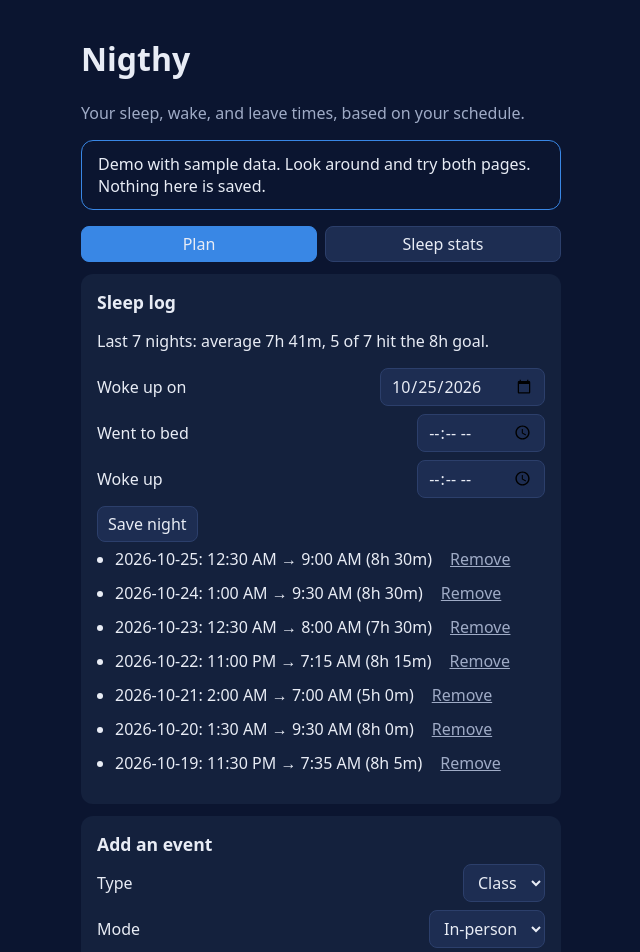
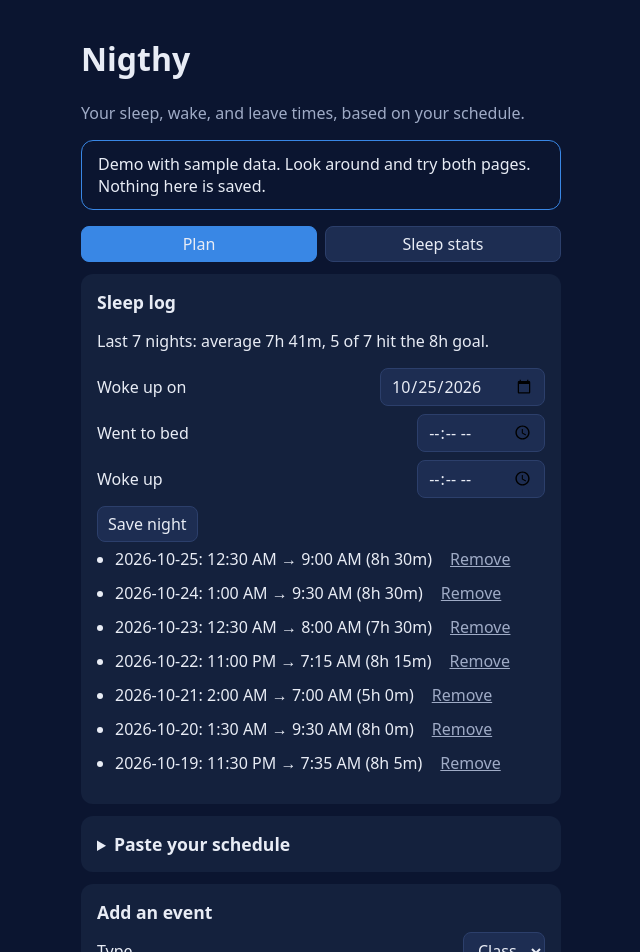
Before and after one commit to Klunam/Nigthy, a React (Vite) app: page / in a window 1280 px wide. Shown: the top 952 px of the page, without its empty margins (319-959 px from the left). Built offline with nearby package versions, Linux system fonts and the light colour scheme.

Commit message:
Add paste-your-schedule import with preview
Co-Authored-By: Claude Opus 5.5 <noreply@anthropic.com>

```diff
--- a/src/App.jsx
+++ b/src/App.jsx
@@ -4,6 +4,7 @@
 import { useEffect, useState } from 'react'
 import DayCard from './DayCard.jsx'
 import EventForm from './EventForm.jsx'
+import ScheduleImport from './ScheduleImport.jsx'
 import SleepLog from './SleepLog.jsx'
 import SleepStats from './SleepStats.jsx'
 import { DEMO_CAMPUS, DEMO_EVENTS, DEMO_SLEEP } from './demo.js'
@@ -64,6 +65,15 @@ function App() {
     setEvents([...events, { ...event, id: Date.now() }])
   }
 
+  // Add many events at once (from a pasted schedule). Skips any that are
+  // already there, so pasting the same schedule twice doesn't double it.
+  function addEvents(newEvents) {
+    const isSame = (a, b) =>
+      a.day === b.day && a.startTime === b.startTime && a.type === b.type && a.mode === b.mode
+    const fresh = newEvents.filter((n) => !events.some((e) => isSame(e, n)))
+    setEvents([...events, ...fresh.map((event, i) => ({ ...event, id: Date.now() + i }))])
+  }
+
   function deleteEvent(id) {
     setEvents(events.filter((event) => event.id !== id))
   }
@@ -107,6 +117,8 @@ function App() {
         <>
           <SleepLog log={sleepLog} onSave={saveNight} onDelete={deleteNight} />
 
+          <ScheduleImport onAddAll={addEvents} />
+
           <EventForm onAdd={addEvent} />
 
           {DAYS.map((day) => (
--- /dev/null
+++ b/src/ScheduleImport.jsx
@@ -0,0 +1,67 @@
+// Paste a whole schedule at once instead of adding events one by one.
+// Shows a preview of what was understood before adding anything.
+import { useState } from 'react'
+import { parseSchedule } from './importSchedule.js'
+import { formatTime, toMinutes } from './plan.js'
+
+function ScheduleImport({ onAddAll }) {
+  const [text, setText] = useState('')
+  // Re-read the text on every keystroke, so the preview stays up to date.
+  const { events, problems } = parseSchedule(text)
+
+  function handleAddAll() {
+    // Keep only the event fields (drop the "assumed" note used by the preview).
+    onAddAll(
+      events.map((e) => ({ type: e.type, mode: e.mode, day: e.day, startTime: e.startTime })),
+    )
+    setText('')
+  }
+
+  return (
+    <details className="card">
+      <summary>
+        <h2>Paste your schedule</h2>
+      </summary>
+
+      <p className="muted">
+        One class or shift per line, e.g. "Mon &amp; Wed 10AM In person". Add "Virtual" or
+        "Online" for online classes; otherwise it counts as in-person.
+      </p>
+
+      <textarea
+        rows={5}
+        value={text}
+        onChange={(e) => setText(e.target.value)}
+        placeholder={'Mon & Wed CMP 410 10AM In person\nTue & Thu 6:00PM Virtual'}
+      />
+
+      {events.length > 0 && (
+        <ul className="events">
+          {events.map((e, i) => (
+            <li key={i}>
+              {e.day} · {formatTime(toMinutes(e.startTime))} · {e.type} · {e.mode}
+              {e.modeGuessed && <span className="muted"> (assumed)</span>}
+            </li>
+          ))}
+        </ul>
+      )}
+
+      {problems.length > 0 && (
+        <div className="muted">
+          Couldn't read these lines (need a day and a time like 10AM or 6:00PM):
+          <ul>
+            {problems.map((line, i) => (
+              <li key={i}>{line}</li>
+            ))}
+          </ul>
+        </div>
+      )}
+
+      <button onClick={handleAddAll} disabled={events.length === 0}>
+        Add {events.length} {events.length === 1 ? 'event' : 'events'}
+      </button>
+    </details>
+  )
+}
+
+export default ScheduleImport
--- /dev/null
+++ b/src/importSchedule.js
@@ -0,0 +1,95 @@
+// Reads a pasted schedule (one class or shift per line) and turns it into
+// events. Plain JavaScript, no React.
+//
+// Works with lines like:
+//   Mon & Wens CMP 410 - 10AM - 11:40AM In person
+//   Tuesday & Thursdays CMP 408: 6:00PM - 7:40PM
+//   MoWe 9:00AM - 10:15AM          (CUNYfirst style)
+
+// Words that mean each day, including plurals and common spellings.
+const DAY_WORDS = {
+  Mon: ['mon', 'mons', 'monday', 'mondays'],
+  Tue: ['tue', 'tues', 'tuesday', 'tuesdays'],
+  Wed: ['wed', 'weds', 'wens', 'wednesday', 'wednesdays'],
+  Thu: ['thu', 'thur', 'thurs', 'thursday', 'thursdays'],
+  Fri: ['fri', 'friday', 'fridays'],
+  Sat: ['sat', 'saturday', 'saturdays'],
+  Sun: ['sun', 'sunday', 'sundays'],
+}
+
+// CUNYfirst short codes, which can be joined together like "MoWe" or "TuTh".
+const SHORT_CODES = { mo: 'Mon', tu: 'Tue', we: 'Wed', th: 'Thu', fr: 'Fri', sa: 'Sat', su: 'Sun' }
+
+// Finds every day mentioned in a line, e.g. "Mon & Wens ..." -> ["Mon", "Wed"].
+function findDays(line) {
+  const days = []
+  const words = line.toLowerCase().split(/[^a-z]+/)
+
+  for (const word of words) {
+    for (const [day, spellings] of Object.entries(DAY_WORDS)) {
+      if (spellings.includes(word)) days.push(day)
+    }
+    // "mowe" -> ["mo", "we"] -> Mon, Wed
+    if (/^(mo|tu|we|th|fr|sa|su)+$/.test(word)) {
+      for (const code of word.match(/../g)) days.push(SHORT_CODES[code])
+    }
+  }
+  return [...new Set(days)] // remove repeats
+}
+
+// Finds the first time in a line and returns it as "HH:MM" (24-hour).
+// A number only counts as a time if it has ":" or AM/PM, so "CMP 410" isn't
+// read as a time. Returns null if there's no time.
+function findStartTime(line) {
+  for (const match of line.matchAll(/\b(\d{1,2})(?::(\d{2}))?\s*(am|pm)?\b/gi)) {
+    const [, hourText, minuteText, ampm] = match
+    if (!minuteText && !ampm) continue
+
+    let hour = Number(hourText)
+    const minute = Number(minuteText ?? 0)
+    if (ampm) {
+      const isPm = ampm.toLowerCase() === 'pm'
+      if (hour < 1 || hour > 12) continue
+      if (hour === 12) hour = 0 // 12 AM = 0:00, 12 PM = 12:00 (added below)
+      if (isPm) hour += 12
+    }
+    if (hour > 23 || minute > 59) continue
+
+    return `${String(hour).padStart(2, '0')}:${String(minute).padStart(2, '0')}`
+  }
+  return null
+}
+
+// Reads the whole pasted text.
+// Returns { events, problems }: the events it understood, and the lines it
+// couldn't read (so the user can fix them).
+export function parseSchedule(text) {
+  const events = []
+  const problems = []
+
+  for (const rawLine of text.split('\n')) {
+    const line = rawLine.trim()
+    if (!line) continue
+
+    const days = findDays(line)
+    const startTime = findStartTime(line)
+    if (days.length === 0 || !startTime) {
+      problems.push(line)
+      continue
+    }
+
+    const lower = line.toLowerCase()
+    const type = /\b(work|shift|job)\b/.test(lower) ? 'work' : 'class'
+    const isOnline = /\b(virtual|online|remote|zoom)\b/.test(lower)
+    const isInPerson = /\bin[\s-]?person\b/.test(lower)
+    // No mode written: assume in-person, and mark it so the preview says so.
+    const mode = isOnline ? 'online' : 'in-person'
+    const modeGuessed = !isOnline && !isInPerson
+
+    for (const day of days) {
+      events.push({ type, mode, day, startTime, modeGuessed })
+    }
+  }
+
+  return { events, problems }
+}
--- a/src/index.css
+++ b/src/index.css
@@ -95,6 +95,32 @@ button.link {
 .plan dd {
   margin: 0;
   font-weight: 600;
+}
+
+/* Paste-your-schedule box: click the heading to open or close it. */
+summary {
+  cursor: pointer;
+}
+
+summary h2 {
+  display: inline;
+}
+
+textarea {
+  width: 100%;
+  box-sizing: border-box;
+  font: inherit;
+  padding: 8px 10px;
+  margin: 8px 0;
+  border-radius: 8px;
+  border: 1px solid var(--border);
+  background: var(--input);
+  color: inherit;
+}
+
+button:disabled {
+  opacity: 0.5;
+  cursor: not-allowed;
 }
 
 /* Demo: a notice at the top and a big Skip button at the bottom. */
```
Also changed, not shown: 2 other files (tests, documents, lock files or other folders).
